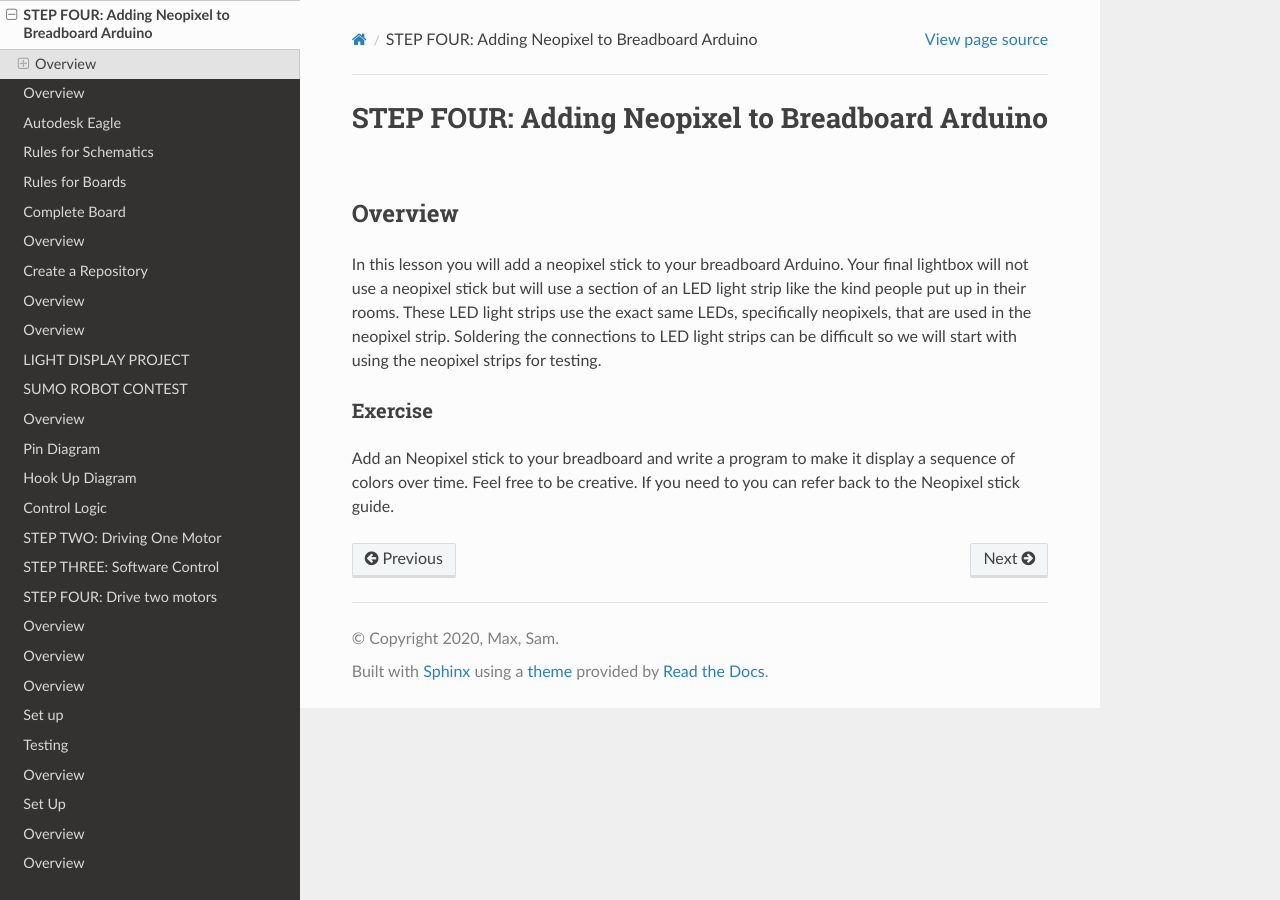
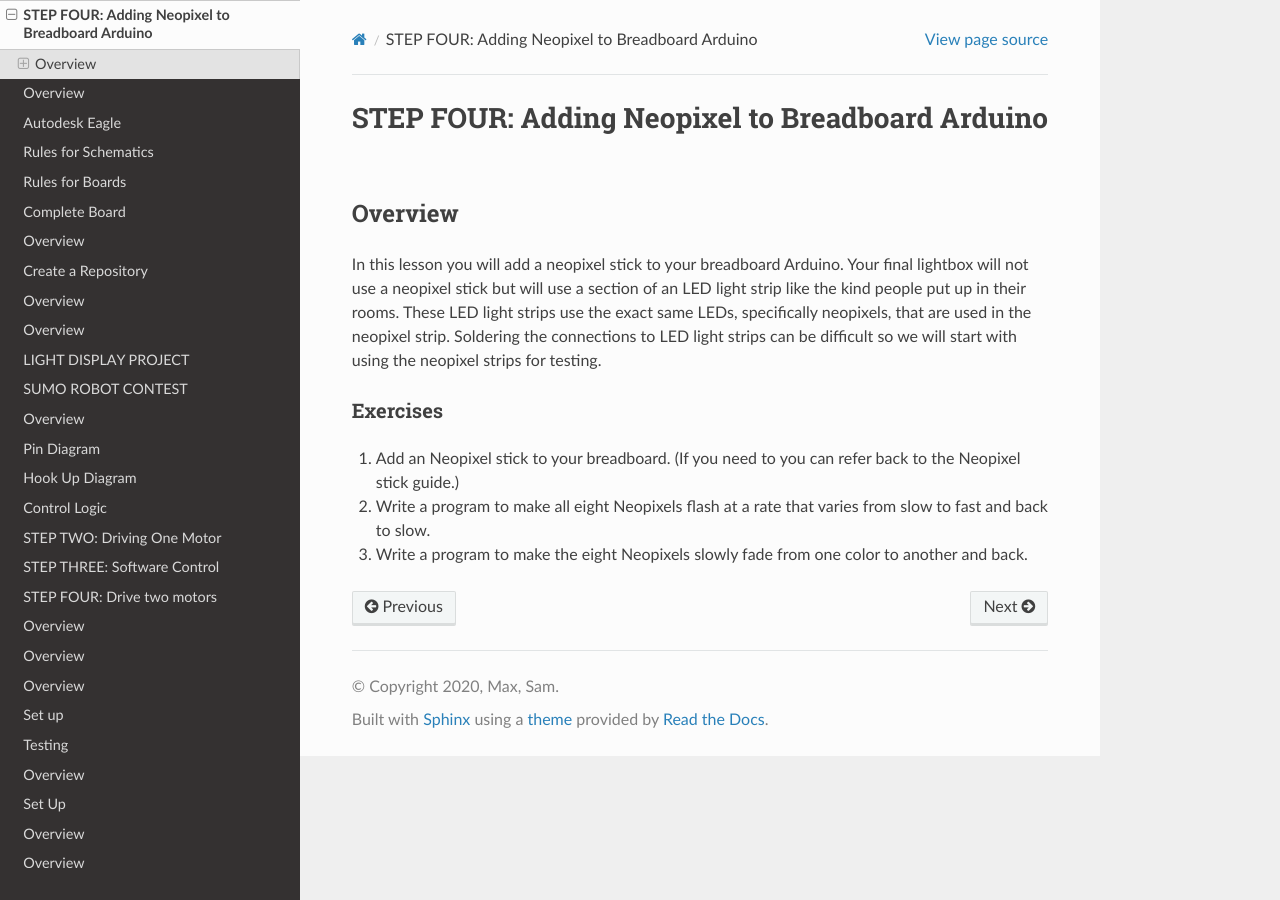
Before and after one commit to maxtkc/mvths-wiki, a Sphinx documentation site: the page built from docs/044a-LED-breadboard.rst, in a window 1280 px wide. Built offline with Sphinx 7.4.7 and the Read the Docs theme 2.0.0, drawn with Linux system fonts in a browser that asks for light colours; pages that are not in the unit, such as notebooks, are missing from menus.

Commit message:
Update 044a-LED-breadboard.rst

```diff
--- a/docs/044a-LED-breadboard.rst
+++ b/docs/044a-LED-breadboard.rst
@@ -6,7 +6,11 @@ Overview
 
 In this lesson you will add a neopixel stick to your breadboard Arduino. Your final lightbox will not use a neopixel stick but will use a section of an LED light strip like the kind people put up in their rooms. These LED light strips use the exact same LEDs, specifically neopixels, that are used in the neopixel strip. Soldering the connections to LED light strips can be difficult so we will start with using the neopixel strips for testing.
 
-Exercise
+Exercises
 ~~~~~~~~
 
-Add an Neopixel stick to your breadboard and write a program to make it display a sequence of colors over time. Feel free to be creative. If you need to you can refer back to the Neopixel stick guide.
+#. Add an Neopixel stick to your breadboard. (If you need to you can refer back to the Neopixel stick guide.)
+
+#. Write a program to make all eight Neopixels flash at a rate that varies from slow to fast and back to slow.
+
+#. Write a program to make the eight Neopixels slowly fade from one color to another and back.
```
